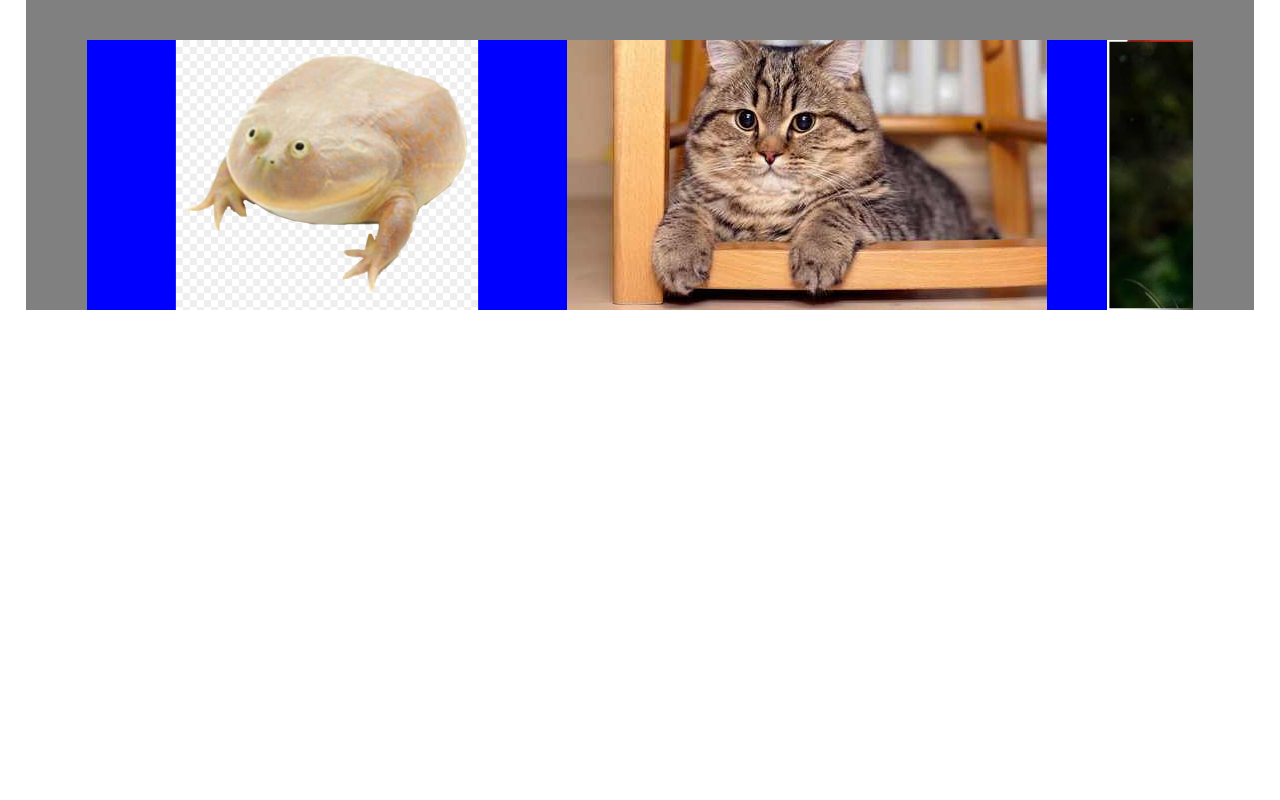
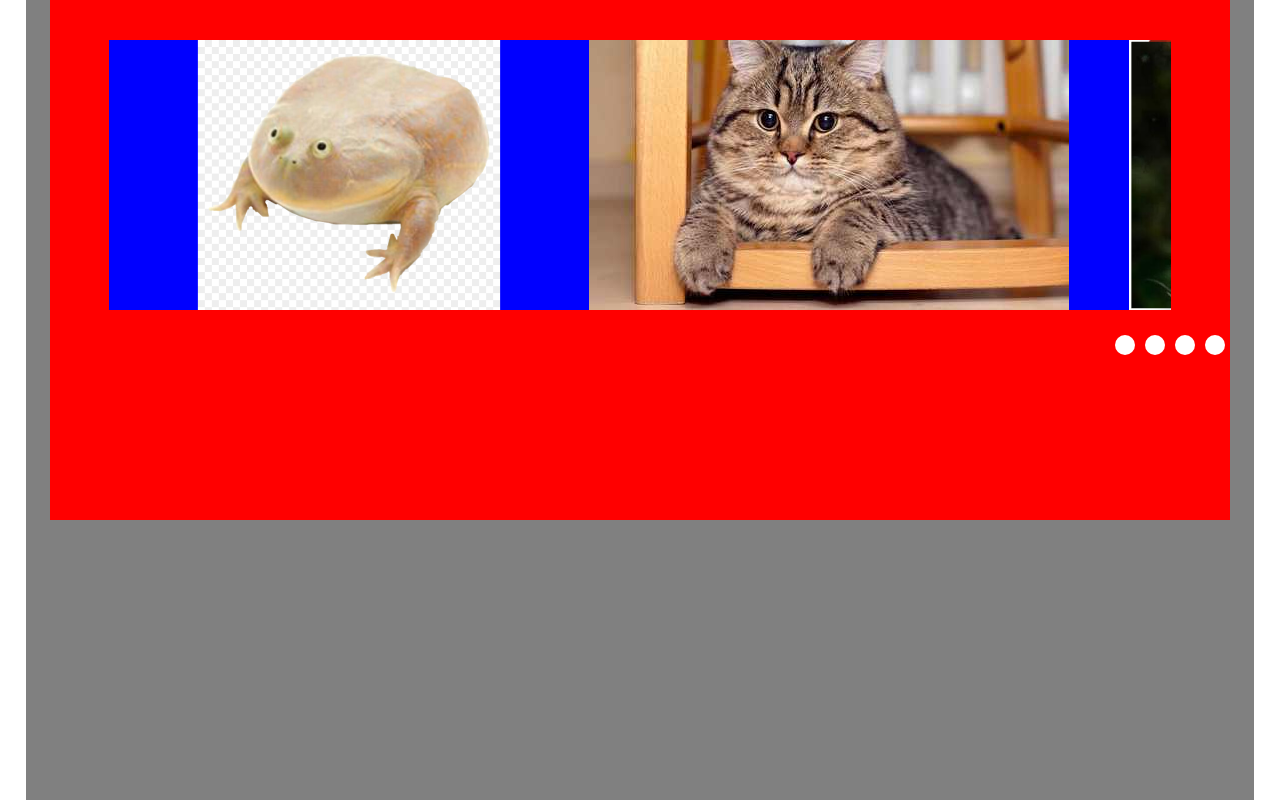
Before and after one commit to Nicht0/cssMemeSlider, a plain HTML site: page cssMemeSlider/index.html in a window 1280 px wide. Drawn offline with Linux system fonts and the light colour scheme.

Commit message:
feat: add controls under the slider (Sat, Sep 16, 2023 1:22:58 PM)

```diff
--- a/cssMemeSlider/index.html
+++ b/cssMemeSlider/index.html
@@ -17,11 +17,27 @@
                     <img src="./assets/четыре.png" alt="four">
                 </div>
             </div>
-            <div class="dot-wrapper">
-                <div class="dot"></div>
-                <div class="dot"></div>
-                <div class="dot"></div>
-                <div class="dot"></div>
+            <div class="meme-container">
+                <div class="meme-text">
+                    <span>Dude</span>
+                    <span>Pisos</span>
+                    <span>Shilushai</span>
+                    <span>four</span>
+                </div>
+                <div class="meme-dot">
+                    <div class="dot-wrapper">
+                        <div class="dot"></div>
+                    </div>
+                    <div class="dot-wrapper">
+                        <div class="dot"></div>
+                    </div>
+                    <div class="dot-wrapper">
+                        <div class="dot"></div>
+                    </div>
+                    <div class="dot-wrapper">
+                        <div class="dot"></div>
+                    </div>
+                </div>
             </div>
         </div>
     </main>
--- a/cssMemeSlider/style.css
+++ b/cssMemeSlider/style.css
@@ -4,13 +4,17 @@ body {
 
 main {
     max-width: 96%;
-    height: 100%;
+    height: 100vh;
     background: gray;
     margin: 0 auto;
 }
 
 .container {
+    height: 60%;
+    max-width: 96%;
+    margin: 0 auto;
     padding-top: 40px;
+    background: red;
 }
 
 .slider {
@@ -24,3 +28,36 @@ main {
     display: flex;
     background: blue;
 }
+
+.meme-container {
+    display: flex;
+    justify-content: space-between;
+    margin-top: 20px;
+}
+
+.meme-dot {
+    display: flex;
+}
+
+.dot-wrapper {
+    display: flex;
+    justify-content: center;
+    align-items: center;
+    width: 30px;
+    height: 30px;
+}
+
+.dot {
+    width: 20px;
+    height: 20px;
+    background: #fff;
+    border-radius: 50%;
+}
+
+
+.meme-text span {
+    font-family: Arial, Helvetica, sans-serif;
+    font-size: 22px;
+    color: #fff;
+    display: none;
+}
```
